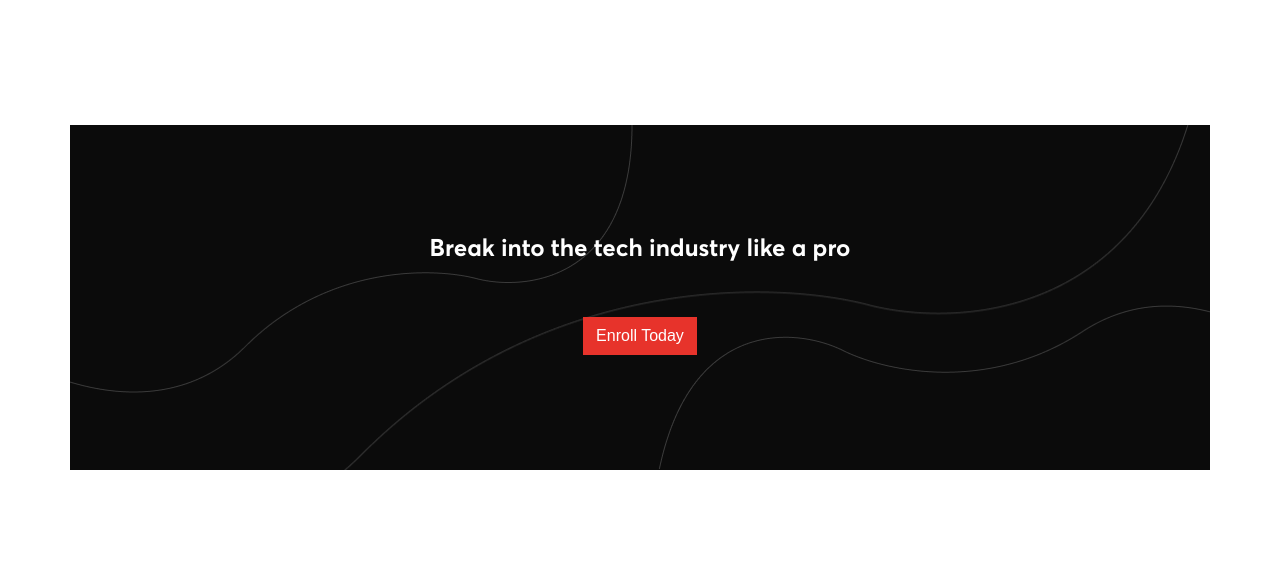
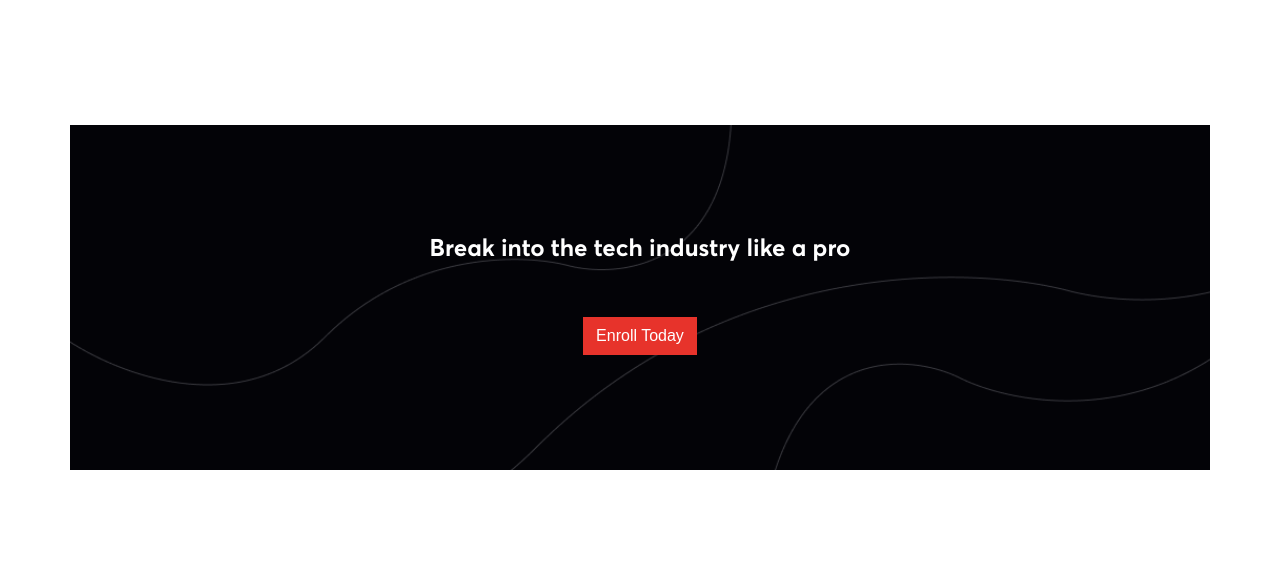
Before and after one commit to davidoluseun/my-startng-coc, a plain HTML site: page index.html in a window 1280 px wide. Shown: the part 1720-2290 px from the top of the page. Drawn offline with nearby package versions, Linux system fonts and the light colour scheme; a web font is replaced by a local one.

Commit message:
Add new like-pro background img

```diff
--- a/css/code-of-conduct.css
+++ b/css/code-of-conduct.css
@@ -138,12 +138,16 @@ header {
 /* Break into Tech
 ------------------------------- */
 
+.like-pro-wrap {
+    background: url(../images/code-of-conduct/like-pro-img.png) no-repeat;
+    background-size: cover;
+}
+
 .like-pro {
     color: var(--white);
     padding: 104px 0 100px;
     margin-top: 200px;
     margin-bottom: 28px;
-    background-color: var(--like-pro-bg-color);
 }
 
 .like-pro h2 {
@@ -216,8 +220,4 @@ footer .nav-link:hover {
         line-height: 48px;
     }
 
-    .like-pro {
-        background: url(../images/code-of-conduct/like-pro-img-01.png) no-repeat -15% top, url(../images/code-of-conduct/like-pro-img-02.png) no-repeat 100% 65%, url(../images/code-of-conduct/like-pro-img-03.png) no-repeat 125% bottom;
-        background-color: var(--like-pro-bg-color);
-    }
 }
--- a/index.html
+++ b/index.html
@@ -115,7 +115,7 @@
         </div>
 
         <!-- Break into Tech -->
-        <section class="container">
+        <section class="like-pro-wrap container">
             <div class="like-pro row justify-content-center text-center">
                 <div class="col">
                     <h2>Break into the tech industry like a pro</h2>
```
Also changed, not shown: images/code-of-conduct/like-pro-img.png (added).
